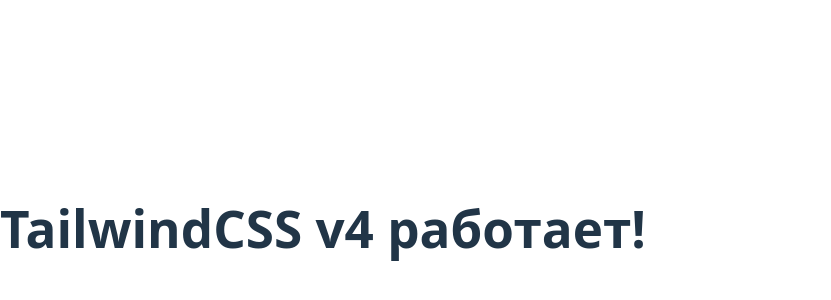
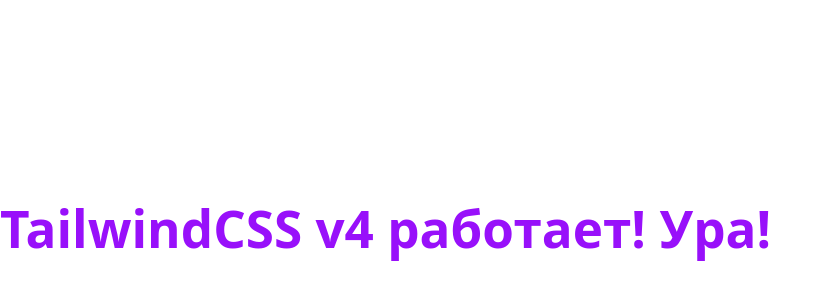
Before and after one commit to Belifegor/ecomm-app, a React (Vite) app: page / in a window 1280 px wide. Shown: the part 172-472 px from the top of the page, without its empty margins (0-831 px from the left). Built offline with nearby package versions, Linux system fonts and the light colour scheme.

Commit message:
fix: migrate TailwindCSS config to v4 with working vite plugin

```diff
--- a/package.json
+++ b/package.json
@@ -20,7 +20,8 @@
   },
   "devDependencies": {
     "@eslint/js": "^9.22.0",
-    "@tailwindcss/postcss": "^4.1.4",
+    "@tailwindcss/postcss": "^4.1.5",
+    "@tailwindcss/vite": "^4.1.5",
     "@types/react": "^19.0.10",
     "@types/react-dom": "^19.0.4",
     "@typescript-eslint/eslint-plugin": "^8.31.1",
--- a/postcss.config.js
+++ /dev/null
@@ -1,6 +0,0 @@
-export default {
-  plugins: {
-    '@tailwindcss/postcss': {},
-    autoprefixer: {},
-  },
-};
--- a/src/App.tsx
+++ b/src/App.tsx
@@ -1,8 +1,8 @@
 export default function App() {
   return (
-    <div className="min-h-screen bg-gray-100 flex items-center justify-center">
-      <h1 className="text-4xl font-bold text-blue-600">
-        TailwindCSS v4 работает!
+    <div className="min-h-screen bg-dark-100 flex items-center justify-center">
+      <h1 className="text-4xl font-bold text-purple-600">
+        TailwindCSS v4 работает! Ура!
       </h1>
     </div>
   );
--- a/src/styles/index.css
+++ b/src/styles/index.css
@@ -1,6 +1,6 @@
-@tailwind base;
-@tailwind components;
-@tailwind utilities;
+@import "tailwindcss";
+
+
 
 :root {
   font-family: system-ui, Avenir, Helvetica, Arial, sans-serif;
--- a/tailwind.config.js
+++ b/tailwind.config.js
@@ -1,5 +1,4 @@
-/** @type {import('tailwindcss').Config} */
-export default {
+module.exports = {
   content: ['./index.html', './src/**/*.{js,ts,jsx,tsx}'],
   theme: {
     extend: {},
--- a/vite.config.ts
+++ b/vite.config.ts
@@ -1,8 +1,8 @@
 import { defineConfig } from 'vite';
 import react from '@vitejs/plugin-react';
 import svgr from 'vite-plugin-svgr';
+import tailwindcss from '@tailwindcss/vite';
 
-// https://vite.dev/config/
 export default defineConfig({
-  plugins: [react(), svgr()],
+  plugins: [react(), svgr(), tailwindcss()],
 });
```
Also changed, not shown: 1 other file (tests, documents, lock files or other folders).
